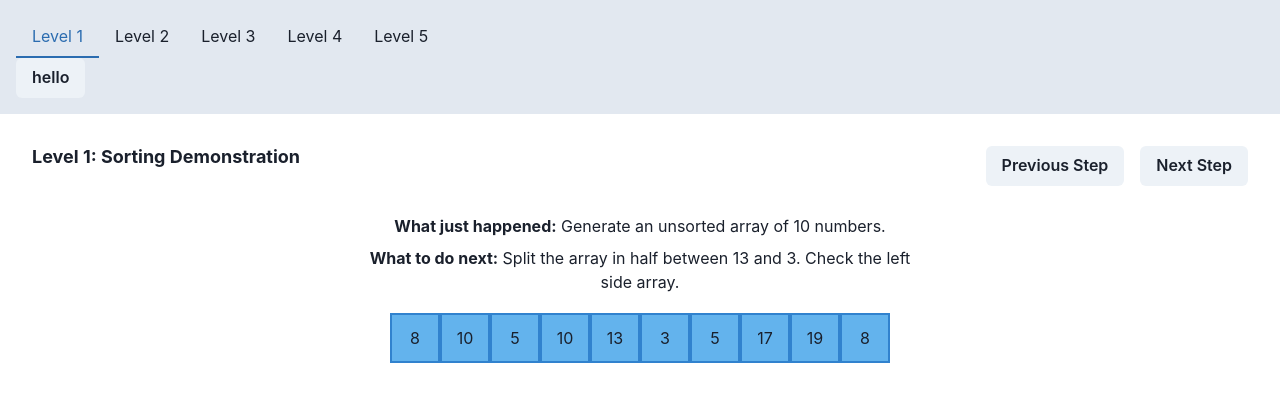
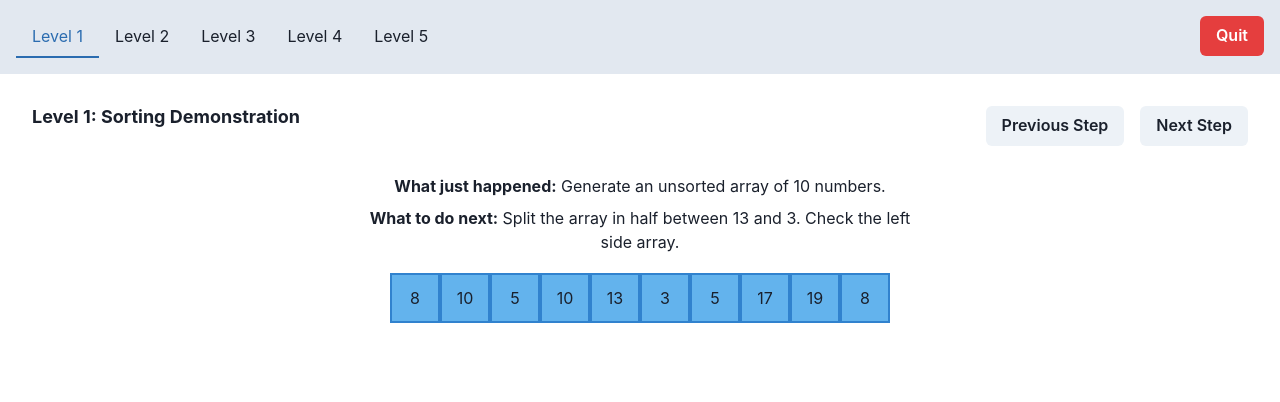
Before and after one commit to ShaimaaAliECE/se3350_project-group-7, a React (Create React App) app in the folder client/: page /game in a window 1280 px wide. Shown: the top 402 px of the page. Built offline with nearby package versions, Linux system fonts and the light colour scheme.

Commit message:
Add styling to button

```diff
--- a/client/src/components/Header.tsx
+++ b/client/src/components/Header.tsx
@@ -1,5 +1,5 @@
 import React from "react";
-import { Tabs, TabList, Tab, TabPanels, TabPanel, Box, Flex, Button } from "@chakra-ui/react";
+import { Tabs, TabList, Tab, TabPanels, TabPanel, Spacer, Flex, Button } from "@chakra-ui/react";
 import Level1 from "@/components/Level1";
 import Level2 from "@/components/Level2";
 import Level3 from "@/components/Level3";
@@ -23,7 +23,7 @@ const Header = () => {
   }
   return (
       <Tabs>
-        <Box bg="gray.200" w="100%" position="sticky" zIndex="1" p={4}>
+        <Flex bg="gray.200" w="100%" position="sticky" zIndex="1" p={4}>
           <TabList>
             <Tab onClick={() => game.jumpToLevel(0)}>Level 1</Tab>
             <Tab onClick={() => game.jumpToLevel(1)}>Level 2</Tab>
@@ -31,8 +31,9 @@ const Header = () => {
             <Tab onClick={() => game.jumpToLevel(3)}>Level 4</Tab>
             <Tab onClick={() => game.jumpToLevel(4)}>Level 5</Tab>
           </TabList>
-          <Button onClick={routeChange}>hello</Button>
-        </Box>
+          <Spacer />
+          <Button colorScheme='red'  onClick={routeChange}>Quit</Button>
+        </Flex>
         <TabPanels>
           <TabPanel>
             <Level1 />
```
